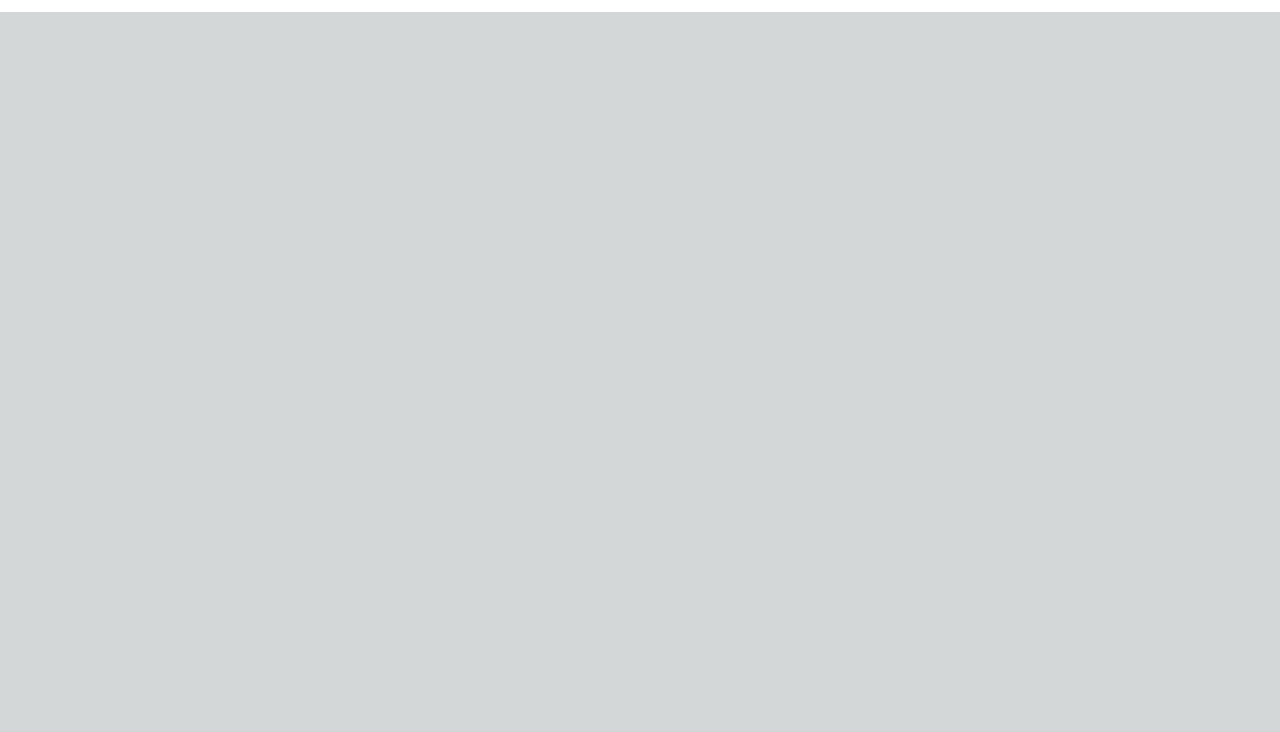
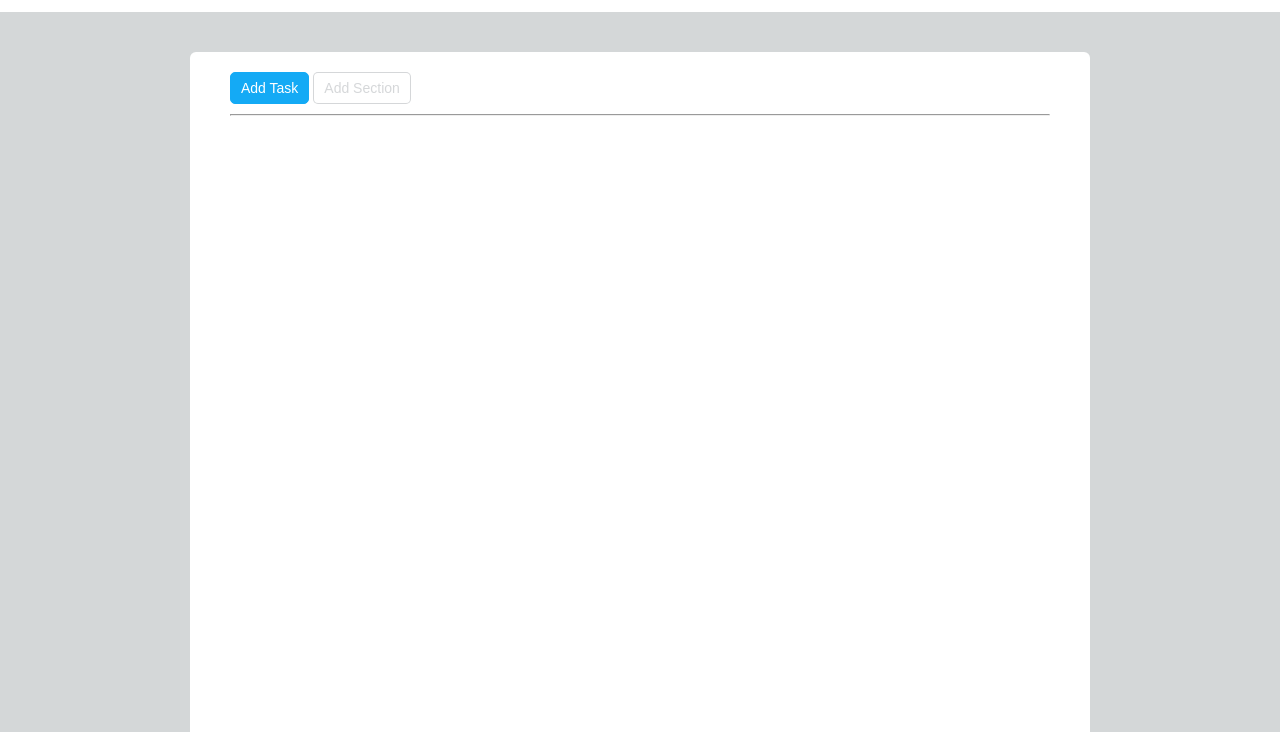
Before and after one commit to palascinochristian/html-css-toboolist, a plain HTML site: page index.html in a window 1280 px wide. Shown: the part 68-800 px from the top of the page. Drawn offline with Linux system fonts and the light colour scheme.

Commit message:
feat: add main > buttons section

```diff
--- a/css/style.css
+++ b/css/style.css
@@ -37,3 +37,36 @@ h1 {
     font-weight: 900;
     font-size: 40px;
 }
+
+/* ---------------------------
+            MAIN
+-----------------------------*/
+
+main {
+    width: 900px;
+    height: 1400px;
+    margin: 40px auto;
+    background-color: #fff;
+    border-radius: 6px;
+    padding: 20px 40px;
+}
+
+.btn {
+    padding: 7px 10px;
+    border-radius: 5px;
+    font-size: 14px;
+    font-weight: 400;
+    margin-bottom: 10px;
+}
+
+.btn-blue {
+    background-color: #14AAF5;
+    border: 1px solid #14AAF5;
+    color: #fff;
+}
+
+.btn-white {
+    background-color: #fff;
+    border: 1px solid #aeb3b685;
+    color: #aeb3b685;
+}
--- a/index.html
+++ b/index.html
@@ -20,6 +20,16 @@
         <img class="logo" src="img/logo.png" alt="logo">
         <h1>Toboolist</h1>
     </header>
+
+    <main>
+        <section id="btn">
+            <!-- Buttons Section  -->
+            <button class="btn btn-blue">Add Task</button>
+            <button class="btn btn-white">Add Section</button>
+            <hr>
+            <!-- /Buttons Section  -->
+        </section>
+    </main>
 </body>
 
 </html>
```
